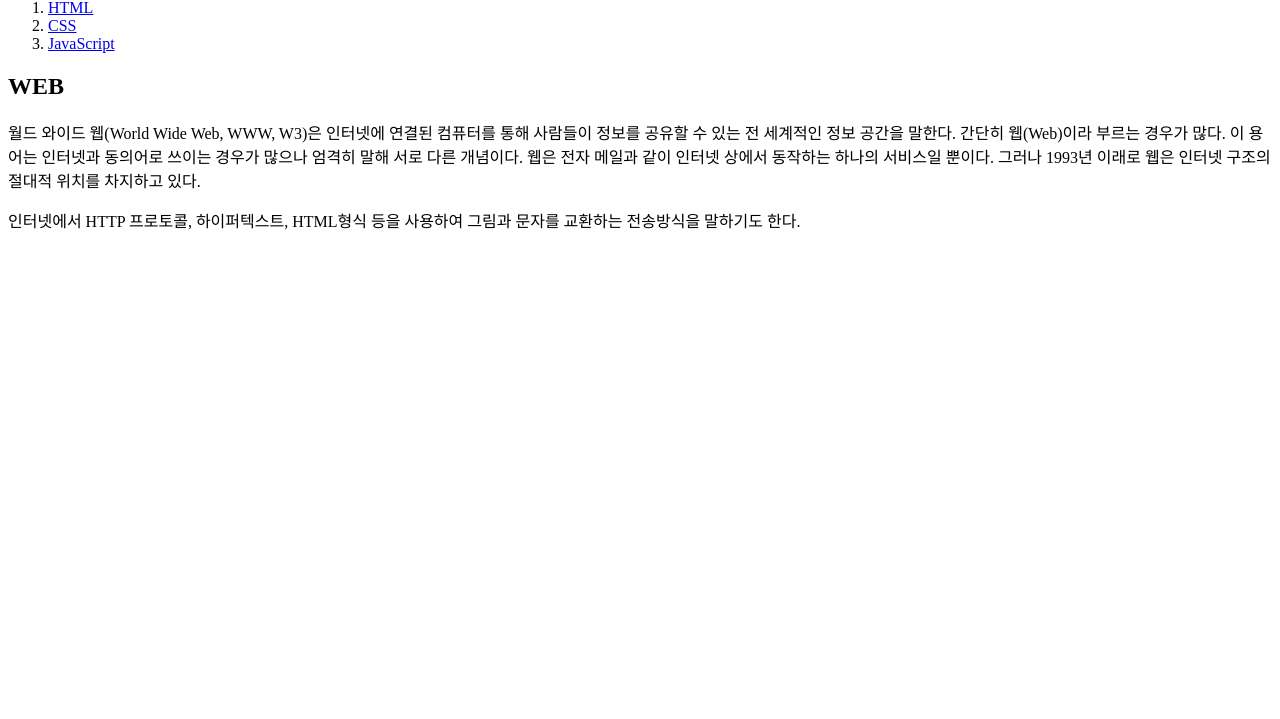
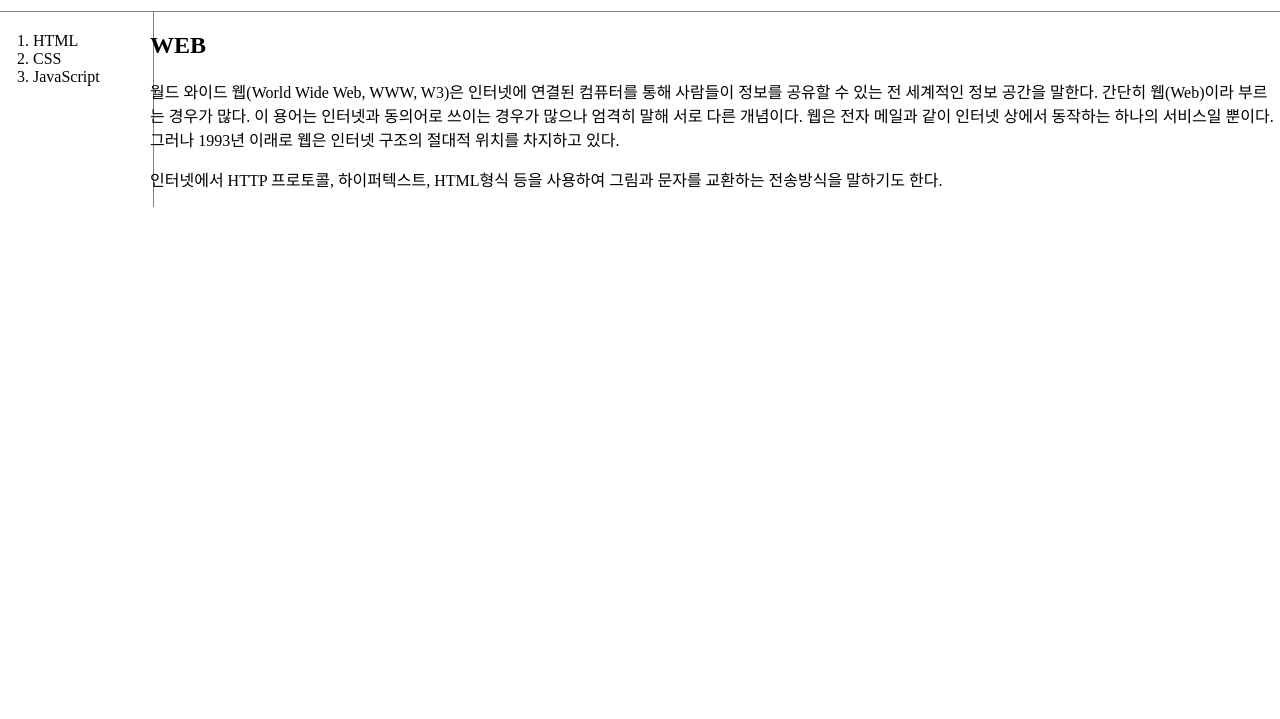
Before and after one commit to seh0627/web1, a plain HTML site: page index.html in a window 1280 px wide. Shown: the part 81-800 px from the top of the page. Drawn offline with Linux system fonts and the light colour scheme.

Commit message:
Update index.html

```diff
--- a/index.html
+++ b/index.html
@@ -1,23 +1,26 @@
-
 <!doctype html>
 <html>
 <head>
   <title>WEB1 - HTML</title>
   <meta charset="utf-8">
+  <link rel="stylesheet" href="style.css">
 </head>
 
 <body>
   <h1><a href="index.html">WEB</a></h1>
+  <div id="grid">
   <ol>
     <li><a href="1.html">HTML</a></li>
     <li><a href="2.html">CSS</a></li>
     <li><a href="3.html">JavaScript</a></li>
   </ol>
 
-  <h2>WEB</h2>
-
-  <p>월드 와이드 웹(World Wide Web, WWW, W3)은 인터넷에 연결된 컴퓨터를 통해 사람들이 정보를 공유할 수 있는 전 세계적인 정보 공간을 말한다. 간단히 웹(Web)이라 부르는 경우가 많다. 이 용어는 인터넷과 동의어로 쓰이는 경우가 많으나 엄격히 말해 서로 다른 개념이다. 웹은 전자 메일과 같이 인터넷 상에서 동작하는 하나의 서비스일 뿐이다. 그러나 1993년 이래로 웹은 인터넷 구조의 절대적 위치를 차지하고 있다.</p>
-  <p>인터넷에서 HTTP 프로토콜, 하이퍼텍스트, HTML형식 등을 사용하여 그림과 문자를 교환하는 전송방식을 말하기도 한다.</p>
+  <div id="aricle">
+    <h2>WEB</h2>
+    <p>월드 와이드 웹(World Wide Web, WWW, W3)은 인터넷에 연결된 컴퓨터를 통해 사람들이 정보를 공유할 수 있는 전 세계적인 정보 공간을 말한다. 간단히 웹(Web)이라 부르는 경우가 많다. 이 용어는 인터넷과 동의어로 쓰이는 경우가 많으나 엄격히 말해 서로 다른 개념이다. 웹은 전자 메일과 같이 인터넷 상에서 동작하는 하나의 서비스일 뿐이다. 그러나 1993년 이래로 웹은 인터넷 구조의 절대적 위치를 차지하고 있다.</p>
+    <p>인터넷에서 HTTP 프로토콜, 하이퍼텍스트, HTML형식 등을 사용하여 그림과 문자를 교환하는 전송방식을 말하기도 한다.</p>
+    </div>
+  </div>
 
 </body>
 </html>
```
